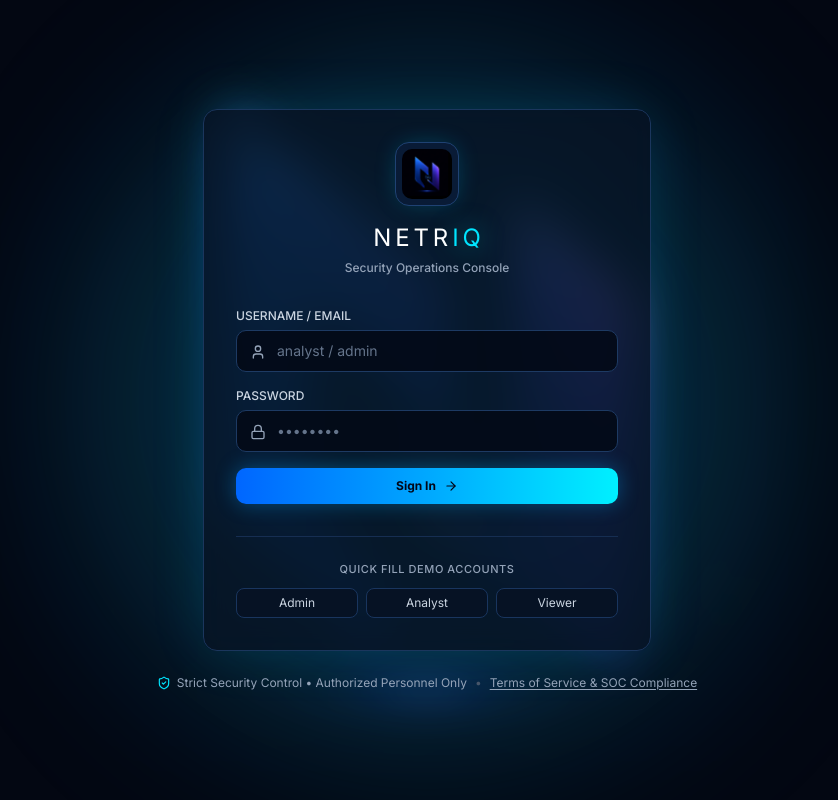
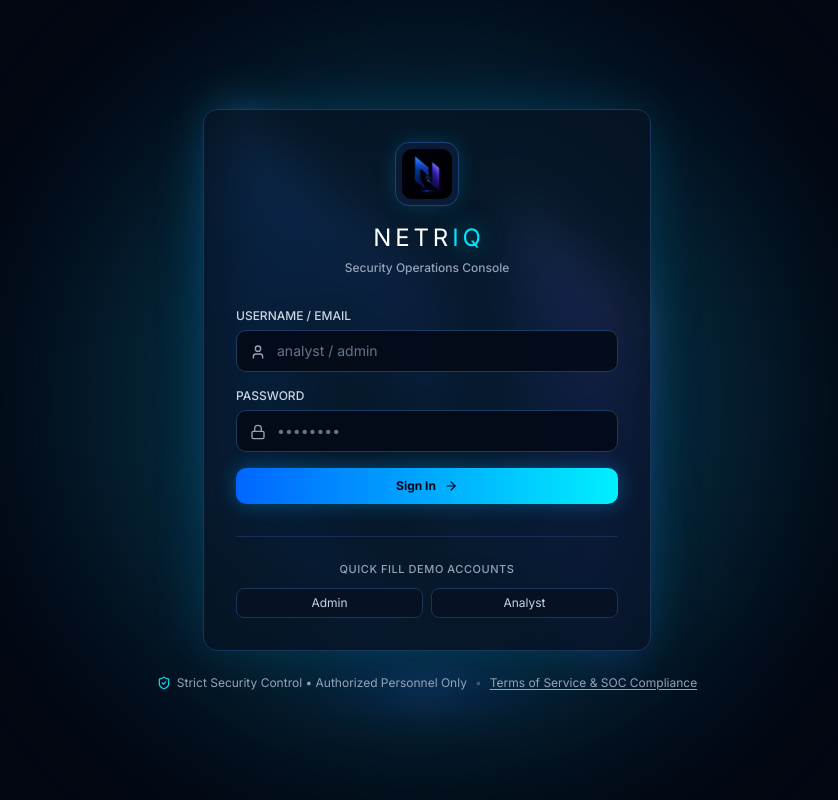
Before and after one commit to Abhilash-C-K/NETRIQ-LEARN, a React (Vite) app in the folder frontend/: page /login in a window 1280 px wide. Shown: the whole page, without its empty margins (213-1051 px from the left). Built offline with nearby package versions, Linux system fonts and the light colour scheme; no server answers.

Commit message:
viewer remove

```diff
--- a/frontend/src/pages/Login.jsx
+++ b/frontend/src/pages/Login.jsx
@@ -58,9 +58,6 @@ export const Login = () => {
     } else if (userType === 'analyst') {
       setUsername('analyst@netriq.local');
       setPassword('AnalystPassword123!');
-    } else if (userType === 'viewer') {
-      setUsername('viewer@netriq.local');
-      setPassword('ViewerPassword123!');
     }
   };
 
@@ -175,7 +172,7 @@ export const Login = () => {
           <p className="text-[11px] font-sans font-medium text-slate-400 mb-2.5 tracking-wider">
             QUICK FILL DEMO ACCOUNTS
           </p>
-          <div className="grid grid-cols-3 gap-2">
+          <div className="grid grid-cols-2 gap-2">
             <button
               type="button"
               onClick={() => handleQuickFill('admin')}
@@ -191,14 +188,6 @@ export const Login = () => {
               className="py-1.5 px-2 bg-[#061224] hover:bg-[#0c1f3d] border border-[#19355e] hover:border-[#00e5ff]/60 text-slate-300 hover:text-white rounded-lg text-xs font-sans transition-all text-center cursor-pointer shadow-2xs"
             >
               Analyst
-            </button>
-            <button
-              type="button"
-              onClick={() => handleQuickFill('viewer')}
-              aria-label="Quick fill Viewer account credentials"
-              className="py-1.5 px-2 bg-[#061224] hover:bg-[#0c1f3d] border border-[#19355e] hover:border-[#00e5ff]/60 text-slate-300 hover:text-white rounded-lg text-xs font-sans transition-all text-center cursor-pointer shadow-2xs"
-            >
-              Viewer
             </button>
           </div>
         </div>
```
